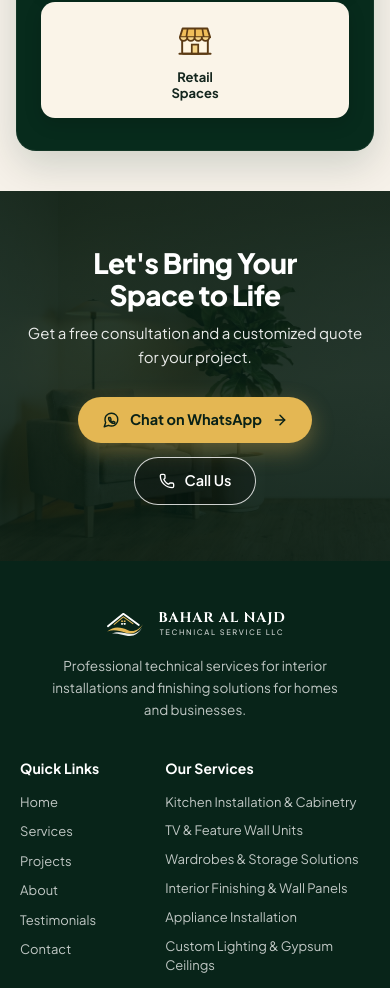
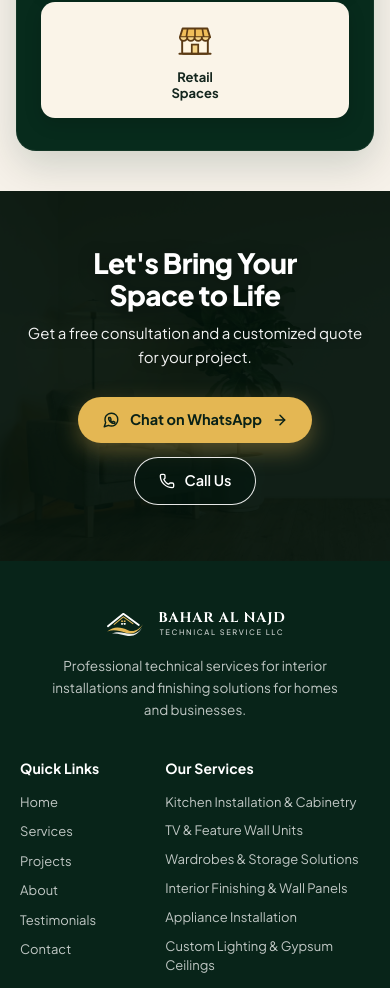
Before and after one commit to oluwatobilobaodedoyin65-create/Bahar-Al-Najd-Technical-Service-LLC, a React (Vite) app: page / in a window 390 px wide. Shown: the part 8408-9396 px from the top of the page. Built offline with nearby package versions, Linux system fonts and the light colour scheme.

Commit message:
feat(ui): improve CTA banner readability
Adjust image brightness and increase overlay opacity on mobile to ensure better text contrast and legibility.

```diff
--- a/src/components/CtaBanner.tsx
+++ b/src/components/CtaBanner.tsx
@@ -20,37 +20,33 @@ export function CtaBanner({ onWhatsAppQuote }: CtaBannerProps) {
           src={CTA_BANNER_IMAGE}
           alt="Warm minimalist interior corner with taupe accent armchair and potted indoor plant"
           loading="lazy"
-          className="w-full h-full object-cover object-left lg:object-center"
+          className="relative z-0 w-full h-full object-cover object-left lg:object-center brightness-[0.35] lg:brightness-100"
         />
 
-        {/* Mobile & Tablet Dark Overlay over image so white text & buttons are unmistakably legible */}
+        {/* Heavy Mobile & Tablet Dark Forest-Green Overlay over image for maximum text clarity */}
         <div
-          className="absolute inset-0 bg-[#072116]/75 lg:hidden"
-          aria-hidden="true"
-        />
-        <div
-          className="absolute inset-0 bg-gradient-to-b from-[#061A12]/55 via-[#061A12]/45 to-[#061A12]/65 lg:hidden"
+          className="absolute inset-0 z-10 bg-[#04160E]/82 lg:hidden"
           aria-hidden="true"
         />
 
         {/* Desktop Smooth Seamless Sand-Cream Gradient Fade on Right */}
         <div
-          className="hidden lg:block absolute inset-0 bg-gradient-to-r from-transparent via-[#EFE5D6]/85 to-[#EFE5D6]"
+          className="hidden lg:block absolute inset-0 z-10 bg-gradient-to-r from-transparent via-[#EFE5D6]/85 to-[#EFE5D6]"
           aria-hidden="true"
         />
       </div>
 
-      {/* Content Centered on Mobile/Tablet (white over dark overlay), Aligned on Right Half on Desktop (dark green over sand) */}
+      {/* Content Centered on Mobile/Tablet (white over heavy dark overlay), Aligned on Right Half on Desktop (dark green over sand) */}
       <div className="relative z-20 max-w-[1280px] mx-auto px-5 sm:px-6 lg:px-8 py-14 sm:py-16">
         <div className="mx-auto lg:mx-0 lg:ml-[48%] max-w-[540px] text-center lg:text-left">
           <h2
             id="cta-banner-heading"
-            className="text-[28px] sm:text-[34px] lg:text-[38px] font-extrabold text-white lg:text-[#0C2B1E] tracking-[-0.02em] leading-[1.14] text-balance"
+            className="text-[28px] sm:text-[34px] lg:text-[38px] font-extrabold text-white lg:text-[#0C2B1E] tracking-[-0.02em] leading-[1.14] text-balance drop-shadow-[0_2px_8px_rgba(0,0,0,0.4)] lg:drop-shadow-none"
           >
             Let&apos;s Bring Your Space to Life
           </h2>
 
-          <p className="mt-2.5 text-[15px] sm:text-[16px] text-white/90 lg:text-[#35463E] leading-relaxed">
+          <p className="mt-2.5 text-[15px] sm:text-[16px] text-white/95 lg:text-[#35463E] leading-relaxed drop-shadow-[0_1px_4px_rgba(0,0,0,0.35)] lg:drop-shadow-none">
             Get a free consultation and a customized quote for your project.
           </p>
 
@@ -69,7 +65,7 @@ export function CtaBanner({ onWhatsAppQuote }: CtaBannerProps) {
             {/* Outlined Secondary Call Us CTA */}
             <a
               href={SITE_CONTACT.phoneHref}
-              className="inline-flex items-center gap-2.5 rounded-full border border-white/80 bg-black/25 hover:bg-white hover:text-[#092117] text-white lg:border-[#8E7F69]/75 lg:bg-[#FAF6F0]/65 lg:hover:bg-[#0C2B1E] lg:hover:border-[#0C2B1E] lg:hover:text-white lg:text-[#0C2B1E] font-semibold text-[14.5px] px-6 sm:px-7 py-3 sm:py-3.5 transition-all duration-200 whitespace-nowrap focus-visible:outline-none focus-visible:ring-2 focus-visible:ring-[#E4B753]"
+              className="inline-flex items-center gap-2.5 rounded-full border border-white/90 bg-[#04160E]/65 hover:bg-white hover:text-[#092117] text-white lg:border-[#8E7F69]/75 lg:bg-[#FAF6F0]/65 lg:hover:bg-[#0C2B1E] lg:hover:border-[#0C2B1E] lg:hover:text-white lg:text-[#0C2B1E] font-semibold text-[14.5px] px-6 sm:px-7 py-3 sm:py-3.5 transition-all duration-200 whitespace-nowrap focus-visible:outline-none focus-visible:ring-2 focus-visible:ring-[#E4B753]"
             >
               <Phone className="w-4 h-4 shrink-0" strokeWidth={2} />
               <span>Call Us</span>
```
